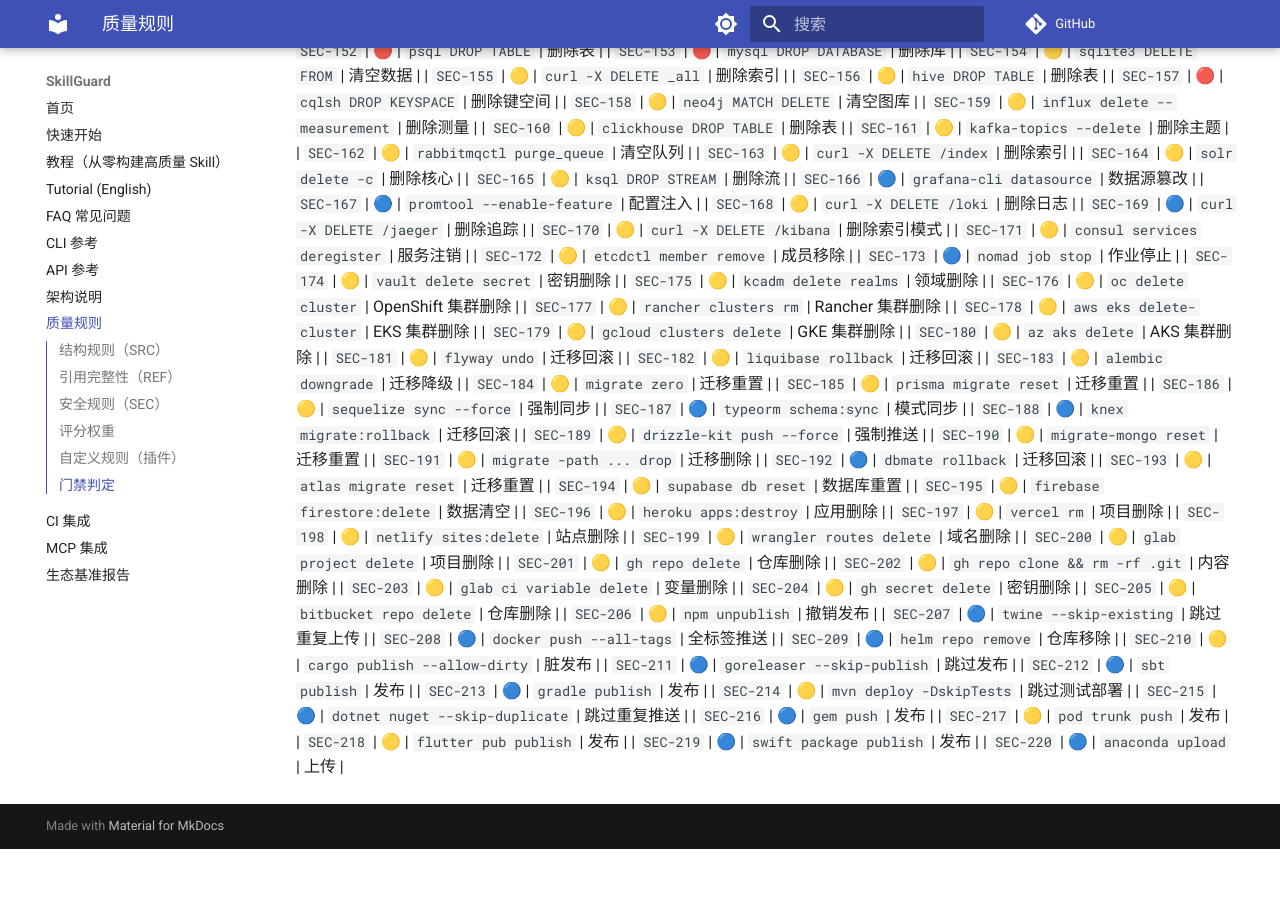
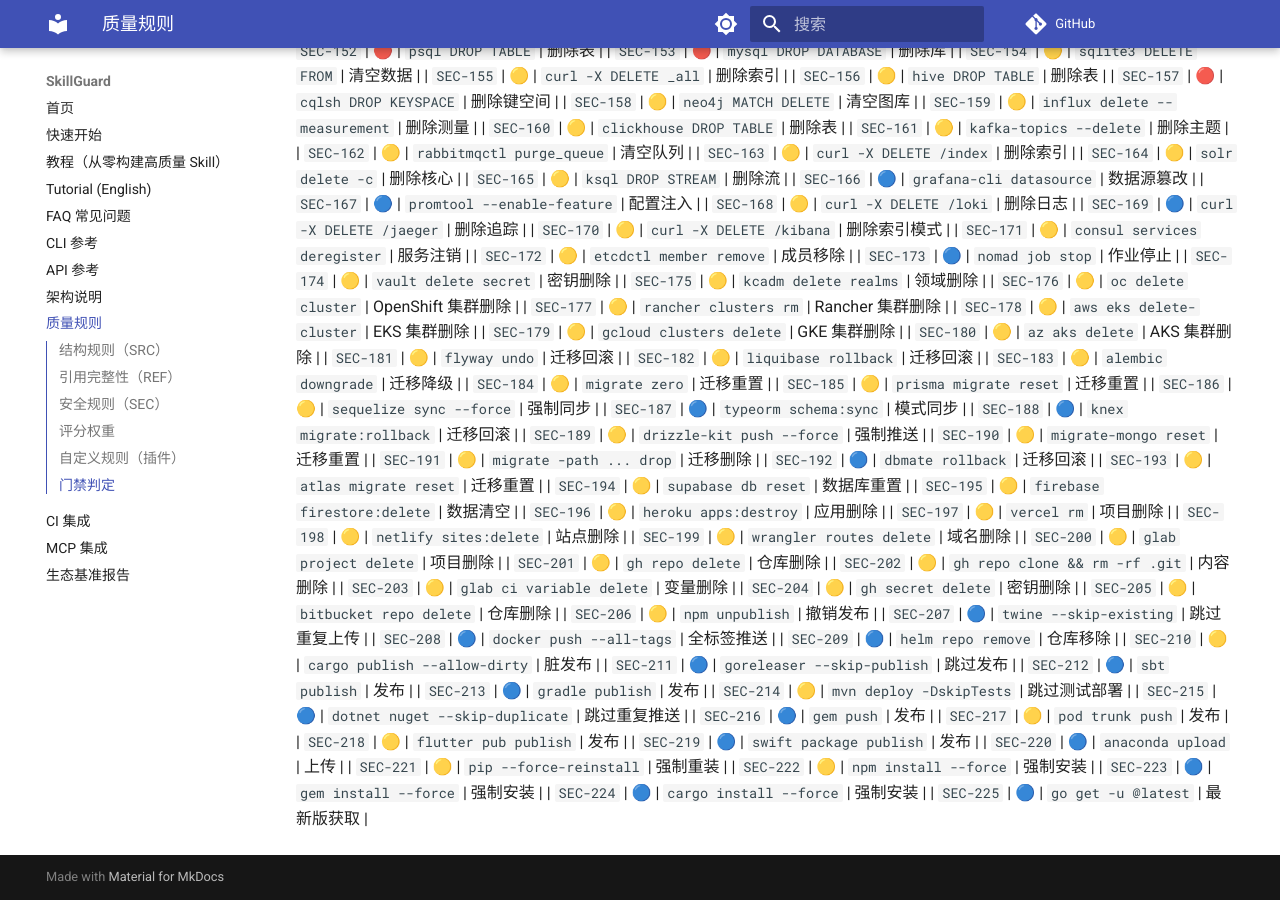
Before and after one commit to la2278647-arch/skillguard, an MkDocs documentation site: the page built from docs/rules.md, in a window 1280 px wide and 900 px high, scrolled down 4160 px. Built offline with MkDocs 1.6.1 and Material for MkDocs 9.7.7, drawn with Linux system fonts in a browser that asks for light colours; comment, search, counter and statistics services are not loaded; before the commit the page ends 5009 px from its top, so only the background shows below that.

Commit message:
docs: sync rule count to 225 + rules.md SEC-221..225

```diff
--- a/docs/rules.md
+++ b/docs/rules.md
@@ -270,3 +270,8 @@
 | `SEC-218` | 🟡 | `flutter pub publish` | 发布 |
 | `SEC-219` | 🔵 | `swift package publish` | 发布 |
 | `SEC-220` | 🔵 | `anaconda upload` | 上传 |
+| `SEC-221` | 🟡 | `pip --force-reinstall` | 强制重装 |
+| `SEC-222` | 🟡 | `npm install --force` | 强制安装 |
+| `SEC-223` | 🔵 | `gem install --force` | 强制安装 |
+| `SEC-224` | 🔵 | `cargo install --force` | 强制安装 |
+| `SEC-225` | 🔵 | `go get -u @latest` | 最新版获取 |
```
Also changed, not shown: README.en.md (+1 -1 lines), README.md (+1 -1 lines).
